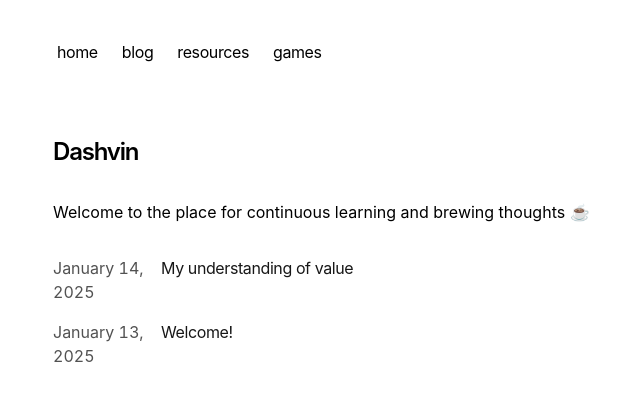
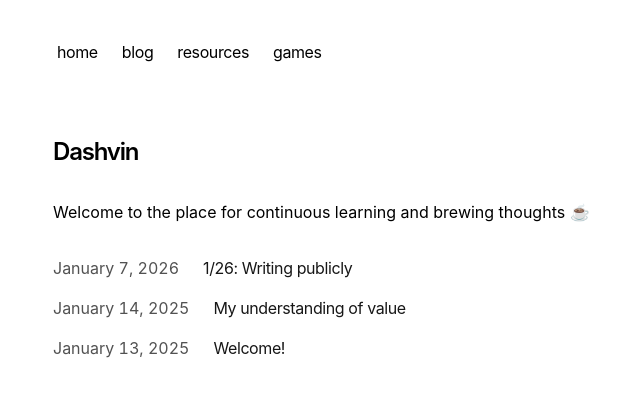
Before and after one commit to dashvinsingh/dashvinsingh.github.io, a Next.js app: page / in a window 1280 px wide. Shown: the top 400 px of the page, without its empty margins (299-939 px from the left). Built offline with nearby package versions, Linux system fonts and the light colour scheme.

Commit message:
writing publicly

```diff
--- /dev/null
+++ b/app/blog/posts/2026-01-07-writing-publicly.mdx
@@ -0,0 +1,30 @@
+---
+title: '1/26: Writing publicly'
+publishedAt: '2026-01-07'
+summary: 'A note to self on writing publicly'
+published: true
+---
+
+It's funny how a year passes by really quickly these days. In January 2025, I set out to write regularly here and share my thoughts and learnings - but as you can see, I ended up writing only one article on [value](/blog/understanding-value).
+
+It's January 2026 and I've set a goal for myself to write 26 articles on this blog - giving myself two weeks to write one post, so here's post 1/26.
+
+I keep asking myself, why bother writing publicly? What should I even write about? I don't think I have an answer for both of these questions yet, so I'll use the space below to try and answer them.
+
+
+### Why do I want to write publicly?
+
+I've previously enjoyed periods of focused thinking and writing - when done right (and consistently), it takes me into a state of flow. It has been a while since I've experienced the flow state with writing - so that's one reason.
+
+I like reading physical books and have done a great job in the past year to consistently read. My philosophy has been to read whatever interests me without the pressure of having to finish the book. That being said, I don't have a space where I can share or discuss my learnings and insights from the books I read, so I'm hoping this space allows me to do just that and build a collection of knowledge that I can easily refer to in the future and share it with friends and family.
+
+The internet is a great place of resources and I want to contribute a piece of myself to this collection.
+
+Writing is a skill and what better way to practice a skill publicly and learn from those that have been successful with the skill. I want to continuously improve my ability to articulate ideas clearly and that means writing and thinking with clarity.
+
+
+### What do I write about?
+
+This is an important question, but not having a clear answer at this moment is not necessarily a bad thing. A fuzzy answer is that I'll be writing about things that interest me: software, philosophy, books, movies, sports, and whatever interests I develop throughout the years. At the very minimum, I know that this blog will be valuable to 1 person on the internet and that is enough validation to keep going.
+
+So, join me as I navigate 2026 and build a habit of writing and thinking with clarity. It will be a fun one.
--- a/app/components/posts.tsx
+++ b/app/components/posts.tsx
@@ -18,11 +18,11 @@ export function BlogPosts() {
         .map((post) => (
           <Link
             key={post.slug}
-            className="flex flex-col space-y-1 mb-4"
+            className="flex mb-4"
             href={`/blog/${post.slug}`}
           >
-            <div className="w-full flex flex-col md:flex-row space-x-0 md:space-x-2">
-              <p className="text-neutral-600 dark:text-neutral-400 w-[100px] tabular-nums">
+            <div className="w-full flex flex-col md:flex-row items-start space-y-1 md:space-y-0 md:space-x-6">
+              <p className="text-neutral-600 dark:text-neutral-400 text-xs md:text-base md:min-w-[100px] md:flex-shrink-0 tabular-nums">
                 {formatDate(post.metadata.publishedAt, false)}
               </p>
               <p className="text-neutral-900 dark:text-neutral-100 tracking-tight">
```
